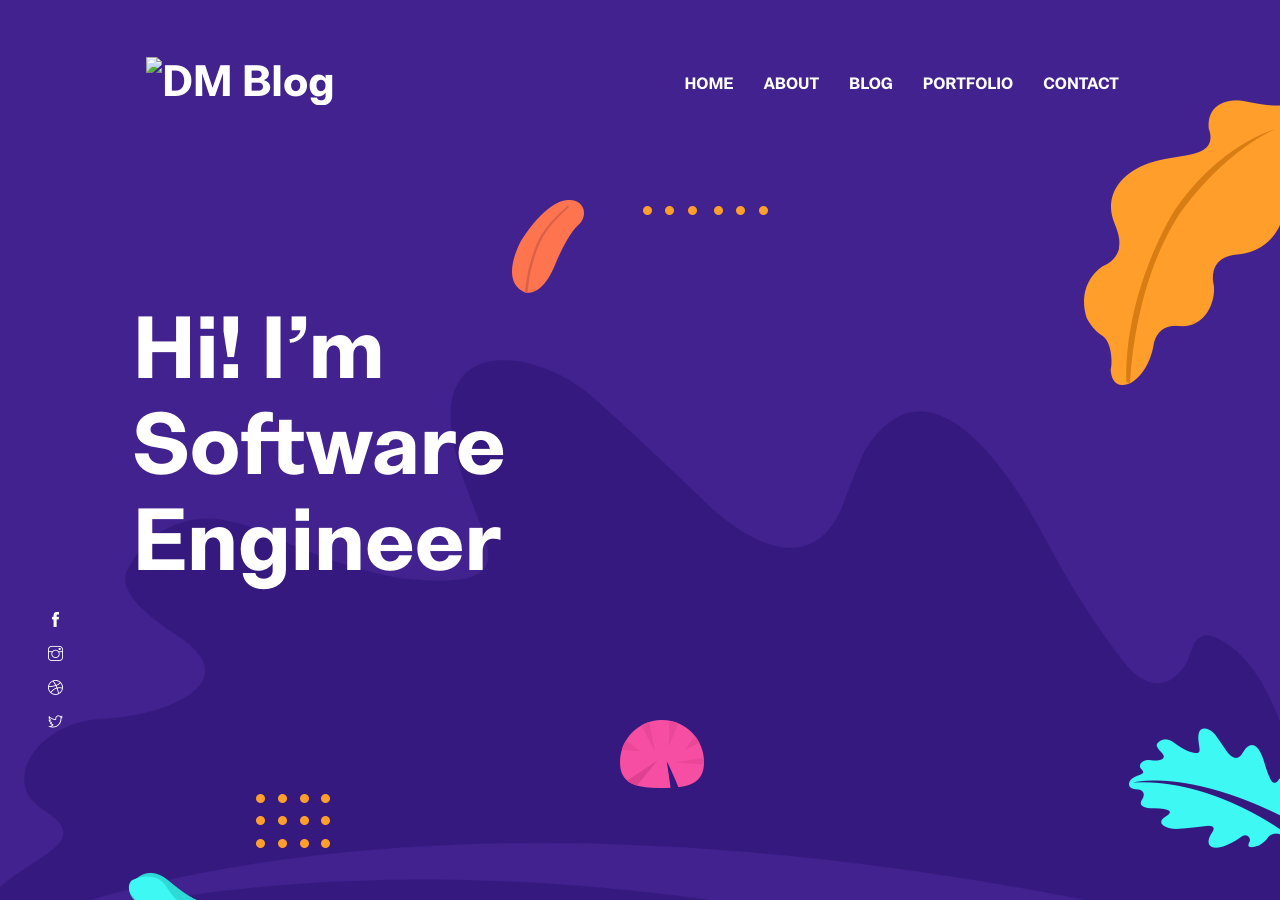
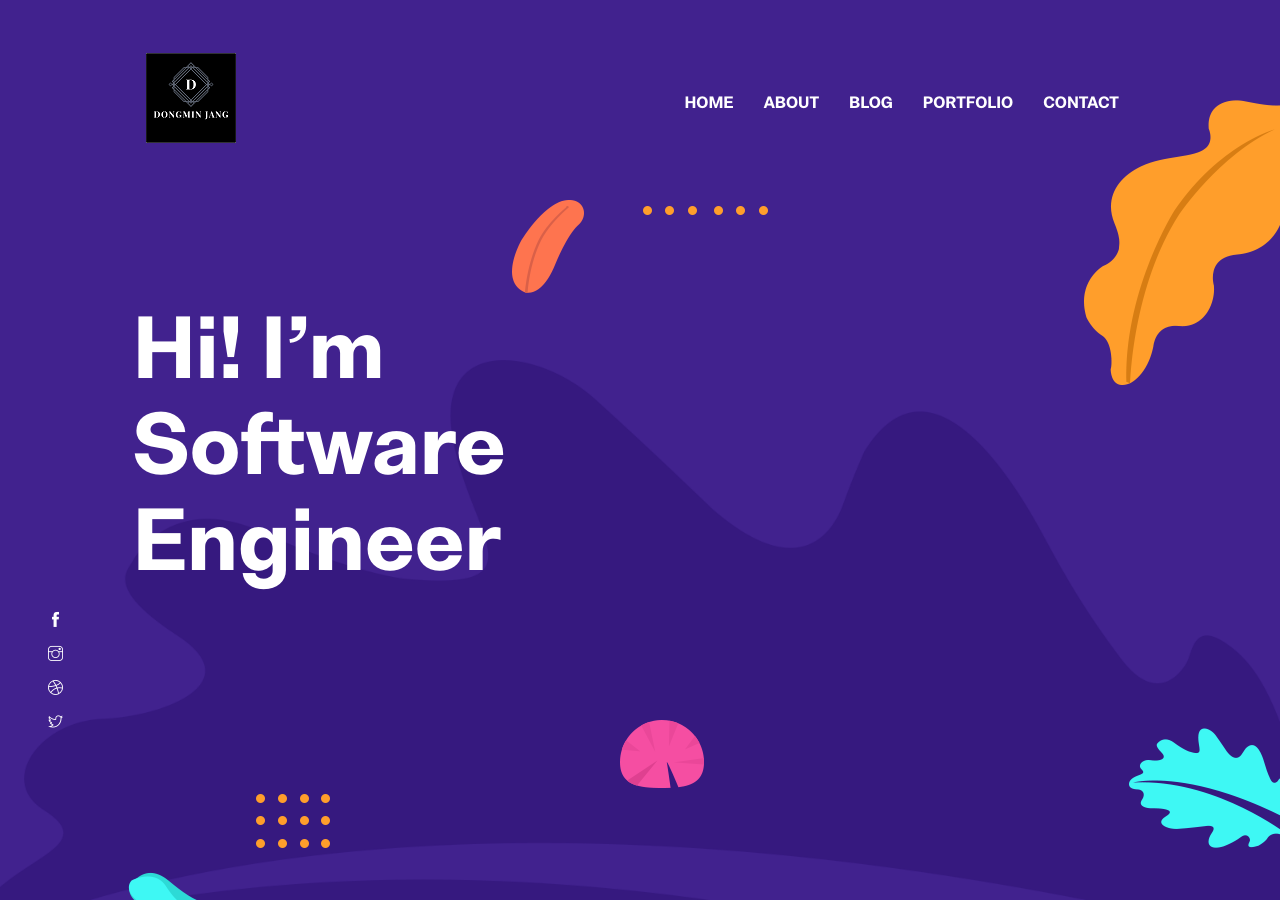
Before and after one commit to ehdals338/ehdals338.github.io, a Jekyll site: the page built from index.html, in a window 1280 px wide and 900 px high. Built offline with Jekyll 4.4.1, drawn with Linux system fonts in a browser that asks for light colours.

```diff
--- a/_data/settings.yml
+++ b/_data/settings.yml
@@ -2,8 +2,7 @@
 # General Site Settings
 
 title: DM Blog
-logo:
-- {icon: "assets/images/favicon.png"}
+logo: "assets/images/favicon.png"
 author: Dongmin Jang(장동민)
 description: Introduce myself
 email: ehdals338@gmail.com
```
